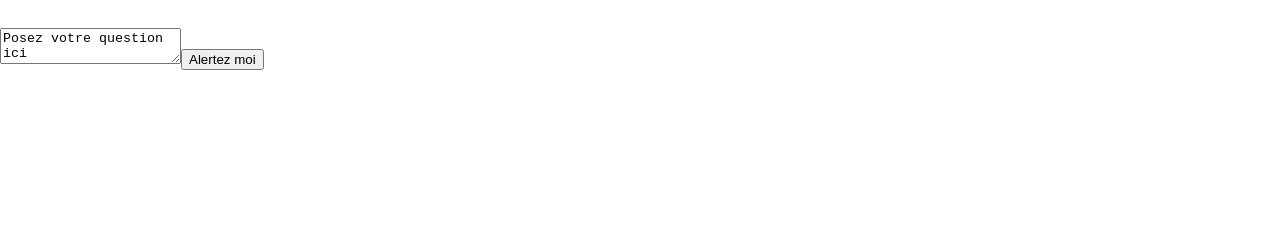
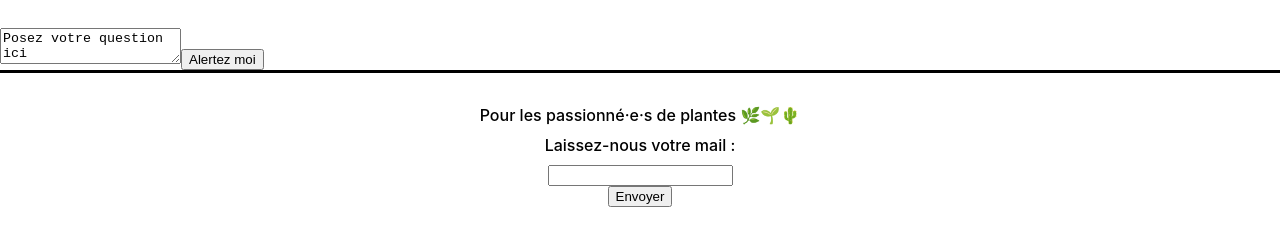
Before and after one commit to jorisbertier/The-house-of-jungle, a React (Create React App) app: page / in a window 1280 px wide. Shown: the part 2872-3108 px from the top of the page. Before the commit the page ends 2942 px from the top, so only its background shows below. Built offline with nearby package versions, Linux system fonts and the light colour scheme.

Commit message:
exercice terminé

```diff
--- a/src/components/App.js
+++ b/src/components/App.js
@@ -4,6 +4,7 @@ import Shoppinglist from './Shoppinglist';
 import logo from '../assets/logo.png'
 import Article from './Article'
 import QuestionForm from './QuestionForm';
+import Footer from './Footer';
 
 function App() {
   return (<>
@@ -16,6 +17,7 @@ function App() {
   <Cart />
   <Shoppinglist />
   <QuestionForm />
+  <Footer />
   </>)
 }
 
--- /dev/null
+++ b/src/components/Footer.js
@@ -0,0 +1,28 @@
+import { useState } from 'react'
+import '../styles/Footer.css'
+
+function Footer() {
+	const [inputValue, setInputValue] = useState('')
+
+    const valueProhiben = inputValue.includes('@');
+
+    function checkValue(value) {
+        if(!value.includes('a')) {
+            setInputValue(value)
+        }
+    }
+
+	return (
+		<footer className='lmj-footer'>
+			<div className='lmj-footer-elem'>
+				Pour les passionné·e·s de plantes 🌿🌱🌵
+			</div>
+			<div className='lmj-footer-elem'>Laissez-nous votre mail :</div>
+            <input type="text" value={inputValue} onChange={(e) => checkValue(e.target.value)}></input>
+            {valueProhiben && <span>La valeur @ est interdite</span>}
+            <button onClick={(e) => alert(inputValue)}>Envoyer</button>
+		</footer>
+	)
+}
+
+export default Footer
--- a/src/components/QuestionForm.js
+++ b/src/components/QuestionForm.js
@@ -32,8 +32,9 @@ function QuestionForm() {
                 value={inputValue}
                 onChange={(e) => checkValue(e.target.value)}
             />
-             {isInputError && <div>🔥 Vous n'avez pas le droit d'utiliser la lettre "f" ici.</div>}
+            {isInputError && <div>🔥 Vous n'avez pas le droit d'utiliser la lettre "f" ici.</div>}
             <button onClick={() => alert(inputValue)}>Alertez moi</button>
+
         </div>
     )
 }
--- /dev/null
+++ b/src/styles/Footer.css
@@ -0,0 +1,14 @@
+.lmj-footer {
+	color: black;
+	padding: 32px;
+	border-top: solid 3px black;
+	display: flex;
+	justify-content: flex-start;
+	flex-direction: column;
+	align-items: center;
+	font-weight: 500;
+}
+
+.lmj-footer-elem {
+	margin-bottom: 10px;
+}
```
